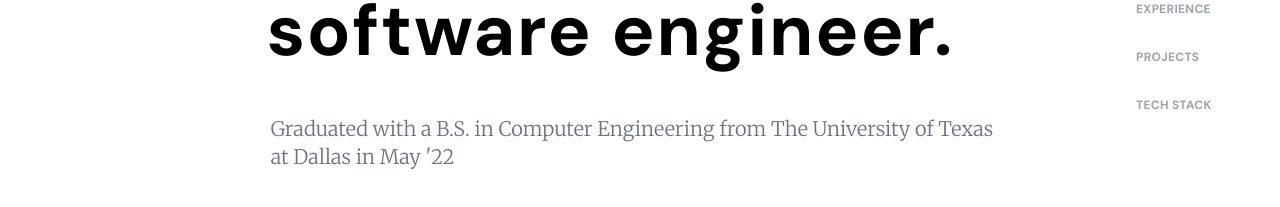
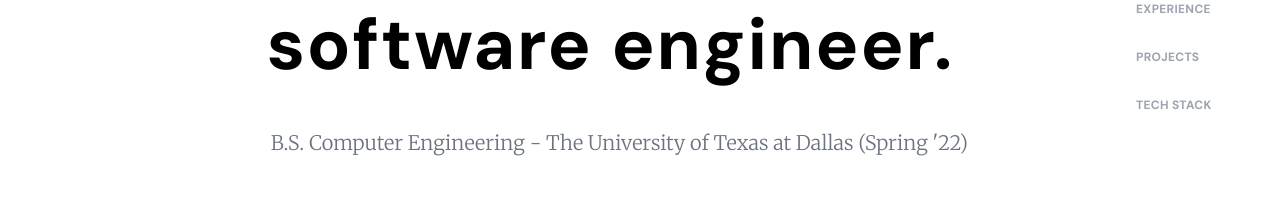
Before and after one commit to davidk101/portfolio, a React (Create React App) app: page / in a window 1280 px wide. Shown: the part 395-602 px from the top of the page. Built offline with nearby package versions, Linux system fonts and the light colour scheme.

Commit message:
Update about.js

```diff
--- a/src/pages/about.js
+++ b/src/pages/about.js
@@ -22,7 +22,7 @@ const About = ({ setPage, pageVariants, pageTransition }) => {
                     </h1>
                     <p className="sm:ml-1 text-base mt-6 sm:mt-12 sm:text-xl font-serif text-gray-500">
                         <p className = "my-5">
-                            Graduated with a B.S. in Computer Engineering from The University of Texas at Dallas in May '22
+                            B.S. Computer Engineering  - The University of Texas at Dallas (Spring '22)
                         </p>
                     </p>
 
```
